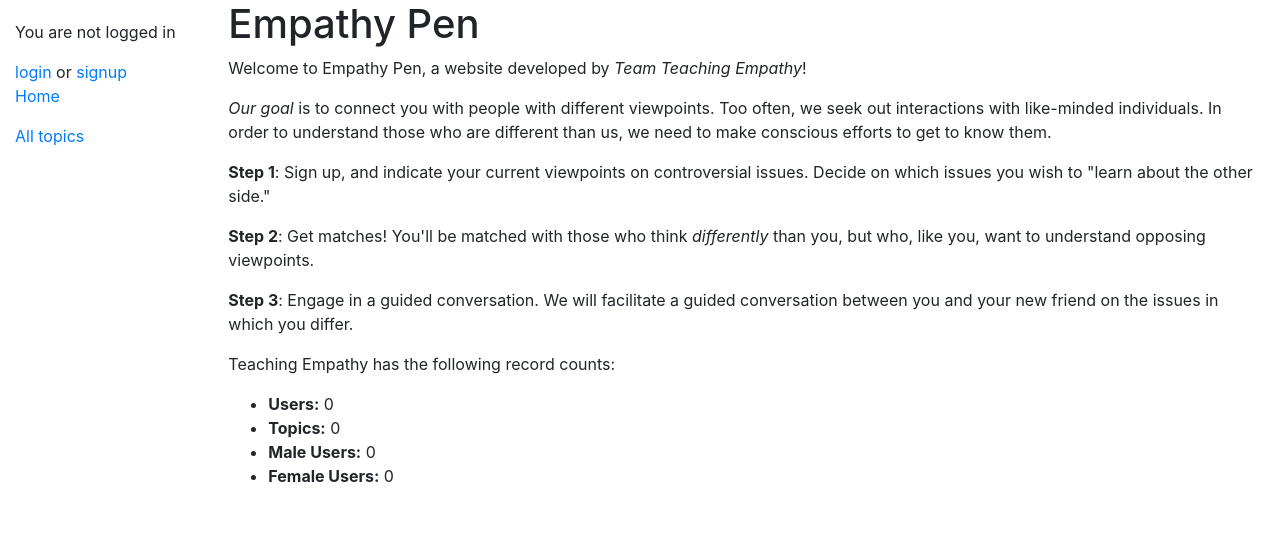
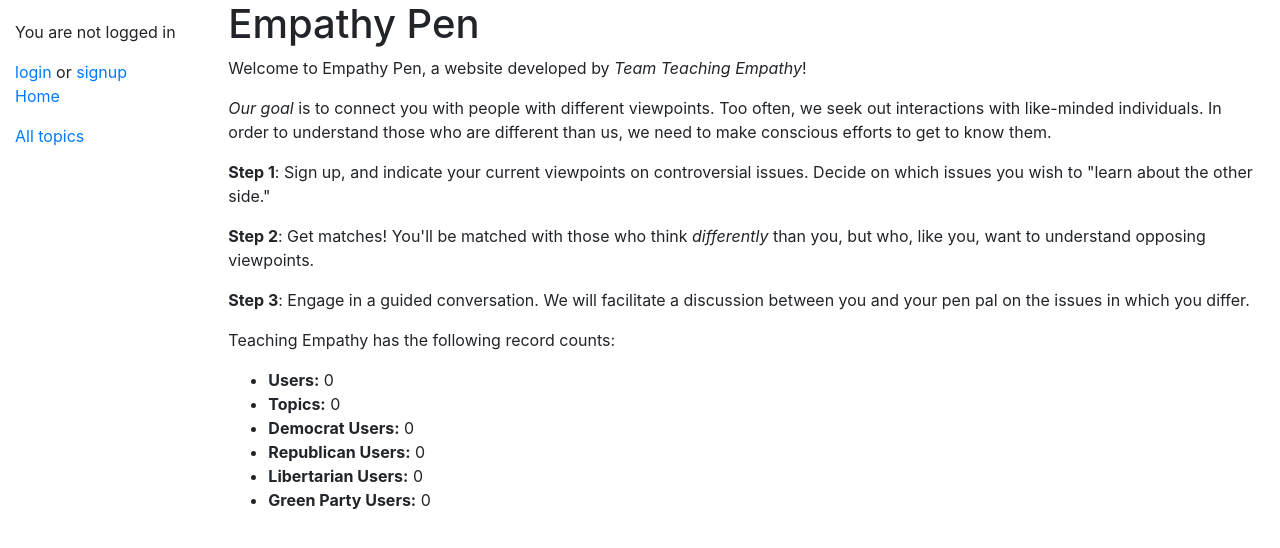
Before and after one commit to VincentLa/teaching-empathy, a Django app: page /pen_pal/ in a window 1280 px wide. Shown: the top 548 px of the page. Run offline with Django 3.2, Linux system fonts and the light colour scheme; data that the repository does not hold is empty; some libraries are stand-ins or nearby versions.

Commit message:
making final changes

```diff
--- a/teaching_empathy/pen_pal/models.py
+++ b/teaching_empathy/pen_pal/models.py
@@ -171,7 +171,8 @@ class Matches(models.Model):
     user1_skip = models.BooleanField()
     user2_skip = models.BooleanField()
     match_time = models.DateTimeField(auto_now_add=True)
-    seen = models.BooleanField()
+    seen1 = models.BooleanField()
+    seen2 = models.BooleanField()
 
     # Metadata
     class Meta:
--- a/teaching_empathy/pen_pal/templates/allconversations.html
+++ b/teaching_empathy/pen_pal/templates/allconversations.html
@@ -26,6 +26,7 @@
 
   <br>
 
+  {% if convos %}
   <table>
     <tr>
       <th>User</th>
@@ -42,6 +43,10 @@
     </tr>
                         {% endfor %}
   </table>
+  {% else %}
+  <p>No conversations.</p>
+  {% endif %}
+
 
   </body>
 {% endblock %}
--- a/teaching_empathy/pen_pal/templates/index.html
+++ b/teaching_empathy/pen_pal/templates/index.html
@@ -21,16 +21,17 @@
     want to understand opposing viewpoints.
   </p>
 
-  <p><b>Step 3</b>: Engage in a guided conversation. We will facilitate a guided conversation between you and your new
-    friend on the issues in which you differ.
+  <p><b>Step 3</b>: Engage in a guided conversation. We will facilitate a discussion between you and your pen pal on the issues in which you differ.
   </p>
 
   <p>Teaching Empathy has the following record counts:</p>
   <ul>
     <li><strong>Users:</strong> {{ num_users }}</li>
     <li><strong>Topics:</strong> {{ num_topics }}</li>
-    <li><strong>Male Users:</strong> {{ num_males }}</li>
-    <li><strong>Female Users:</strong> {{ num_females }}</li>
+    <li><strong>Democrat Users:</strong> {{ num_democrats }}</li>
+    <li><strong>Republican Users:</strong> {{ num_republicans }}</li>
+    <li><strong>Libertarian Users:</strong> {{ num_libertarian }}</li>
+    <li><strong>Green Party Users:</strong> {{ num_green }}</li>
   </ul>
 {% endblock %}
 
--- a/teaching_empathy/pen_pal/views.py
+++ b/teaching_empathy/pen_pal/views.py
@@ -10,7 +10,7 @@ from .forms import SignUpForm
 
 
 # Create your views here.
-from pen_pal.models import UserProfile, Topic, UserTopic, Matches, ConversationText, Question
+from pen_pal.models import UserProfile, Topic, UserTopic, Matches, ConversationText, Question, Reports
 from django.contrib.auth.models import User
 from pen_pal.forms import ProfileForm, ReportForm
 
@@ -29,14 +29,18 @@ def index(request):
     num_topics = Topic.objects.all().count()
 
     # Users by Gender (gender = 'Male')
-    num_males = UserProfile.objects.filter(gender='Male').count()
-    num_females = UserProfile.objects.filter(gender='Female').count()
+    num_republicans = UserProfile.objects.filter(political_status='Republican').count()
+    num_democrats = UserProfile.objects.filter(political_status='Democrat').count()
+    num_green = UserProfile.objects.filter(political_status='Green Party').count()
+    num_libertarian = UserProfile.objects.filter(political_status='Libertarian').count()
 
     context = {
         'num_users': num_users,
         'num_topics': num_topics,
-        'num_males': num_males,
-        'num_females': num_females,
+        'num_republicans': num_republicans,
+        'num_democrats': num_democrats,
+        'num_green': num_green,
+        'num_libertarian': num_libertarian
     }
 
     # Render the HTML template index.html with the data in the context variable
@@ -64,8 +68,6 @@ def SignUp(request):
             user_profile.political_status = form.cleaned_data.get('political_status')
             user_profile.save()
 
-            messages.success(request, 'You have successfully created a new profile!')
-
             return redirect('/pen_pal/profile')
     else:
         form = SignUpForm()
@@ -90,12 +92,14 @@ def topics(request):
 def notifications(request):
     """View function for Notifications page of site."""
 
-    allmatches = Matches.objects.filter(user1_id = request.user) | Matches.objects.filter(user2_id = request.user)
-
-    allmatches_unseen = allmatches.filter(seen = False)
+    allmatches1 = Matches.objects.filter(user1_id = request.user)
+    allmatches2 = Matches.objects.filter(user2_id = request.user)
+    allmatches = allmatches1 | allmatches2
+    allmatches_unseen = Matches.objects.filter(user1_id=request.user, seen1=False) | Matches.objects.filter(
+        user2_id=request.user, seen2=False)
 
     match_list = allmatches_unseen.values_list('user1_id', 'user2_id', 'match_time', 'id')
-    userid_list = [_get_username_from_userid(x[0]) if x[0] != request.user
+    userid_list = [_get_username_from_userid(x[0]) if x[0] != request.user.id
                    else _get_username_from_userid(x[1]) for x in match_list]
     match_times = [x[2] for x in match_list]
     match_ids = [x[3] for x in match_list]
@@ -108,7 +112,7 @@ def notifications(request):
     } for x in match_zip]
 
     allconvos = ConversationText.objects.exclude(user_id = request.user).filter(seen = False,
-                                                                       match_id__in = allmatches.values_list('id'))
+                                                                                match_id__in = allmatches.values_list('id'))
 
     convolist = allconvos.values_list('user_id', 'convo_time', 'match_id')
     convo_dicts = [{
@@ -125,7 +129,8 @@ def notifications(request):
         'notification_dicts': notification_dicts
     }
 
-    allmatches.update(seen = True)
+    allmatches1.update(seen1 = True)
+    allmatches2.update(seen2 = True)
     allconvos.update(seen = True)
 
     _ = _update_notifications(request)
@@ -175,28 +180,33 @@ def profile(request):
             user_ranks = _get_user_ranks(request.user.id)
 
             # iterate through all users to find opposite views
-            matched_topics = []
             final_match = None
 
             # going through each user, from least to most matches
             for user in user_ranks:
+                matched_topics = []
 
-                # going through each topic
-                for topic_id, var_names in topic_dict.items():
-                    views = UserTopic.objects.filter(user_id=user,
-                                                    topic_id=topic_id)[0]
-                    if views.interest_other_side == False:
-                        continue
-                    topic_view_user = form.cleaned_data[var_names[0]]
-                    topic_view_match = views.view
-                    topic_view = (topic_view_user + topic_view_match).lower()
-                    if 'liberal' in topic_view and 'conservative' in topic_view:
-                        matched_topics.append(topic_id)
+                if not Matches.objects.filter(user1_id = user,
+                                         user2_id = request.user) | \
+                    Matches.objects.filter(user1_id = request.user,
+                                          user2_id = user):
 
-                # if there's any matched topic, then break and create a match
-                if matched_topics:
-                    final_match = user
-                    break
+                    # going through each topic
+                    for topic_id, var_names in topic_dict.items():
+                        views = UserTopic.objects.filter(user_id=user,
+                                                        topic_id=topic_id)[0]
+                        if views.interest_other_side == False or form.cleaned_data[var_names[1]] == False:
+                            continue
+                        topic_view_user = form.cleaned_data[var_names[0]]
+                        topic_view_match = views.view
+                        topic_view = (topic_view_user + topic_view_match).lower()
+                        if 'liberal' in topic_view and 'conservative' in topic_view:
+                            matched_topics.append(topic_id)
+
+                    # if there's any matched topic, then break and create a match
+                    if matched_topics:
+                        final_match = user
+                        break
 
             # save new match
             if final_match is not None:
@@ -208,7 +218,8 @@ def profile(request):
                     new_match.topic2_id = Topic.objects.get(id=matched_topics[1])
                 if len(matched_topics) > 2:
                     new_match.topic3_id = Topic.objects.get(id=matched_topics[2])
-                new_match.seen = False
+                new_match.seen1 = False
+                new_match.seen2 = False
                 new_match.question_idx = 0
                 new_match.user1_skip = False
                 new_match.user2_skip = False
@@ -321,10 +332,12 @@ def conversation(request, pk):
 
             # if you haven't answered the question yet
             if not ConversationText.objects.filter(user_id = request.user,
+                                                    match_id = pk,
                                                question_id = curr_question_id):
                 new_convo.question_id = curr_question_id
 
                 if ConversationText.objects.filter(user_id=user_match,
+                                                    match_id = pk,
                                                    question_id=curr_question_id):
                     curr_match.question_idx += 1
                     curr_match.save()
@@ -343,11 +356,12 @@ def conversation(request, pk):
 
     # request to show current text
     else:
-        conversation_texts = ConversationText.objects.filter(match_id = curr_match).values_list('user_id', 'response', 'convo_time')
+        conversation_texts = ConversationText.objects.filter(match_id = curr_match).values_list('user_id', 'id', 'response', 'convo_time')
         convo_texts_dicts = [{'user': _get_username_from_userid(x),
+                              'show_report': True if x != request.user.id else False,
+                              'message_id': t,
                              'message_text': y,
-                              'message_time': z} for x,y,z in sorted(conversation_texts, key = lambda x: x[2])]
-
+                              'message_time': z} for x,t,y,z in sorted(conversation_texts, key = lambda x: x[3])]
         convo_guide = ''
         if convo_phase in [1,2,3]:
             convo_phase = 'discussion on {}'.format(topic)
@@ -355,9 +369,7 @@ def conversation(request, pk):
                 convo_guide = 'Guided Question: ' + str(all_questions[curr_match.question_idx])
             else:
                 convo_guide = 'You have finished the guided questions! Now you can debate freely about the topic.'
-        elif convo_phase == -1:
-            convo_phase = 'No Messages'
-        elif convo_phase == 0:
+        elif convo_phase in [0, -1]:
             convo_phase = 'Icebreaker Phase'
         else:
             convo_phase = 'Free Chat Phase'
@@ -386,7 +398,14 @@ def end_phase(request, pk):
     ) or (request.user == curr_match.user2_id and curr_match.user1_skip == True):
         curr_match.user2_skip = False
         curr_match.user1_skip = False
-        curr_match.conversation_phase += 1
+
+        if curr_match.conversation_phase <= 0:
+            curr_match.conversation_phase = 1
+        elif (curr_match.conversation_phase == 1 and curr_match.topic2_id is not None) or \
+                (curr_match.conversation_phase == 2 and curr_match.topic3_id is not None):
+            curr_match.conversation_phase += 1
+        else:
+            curr_match.conversation_phase = 4
     else:
         if request.user == curr_match.user1_id:
             curr_match.user1_skip = True
@@ -398,13 +417,39 @@ def end_phase(request, pk):
 
 
 def report(request, pk):
-    form = ReportForm()
-    curr_comment = ConversationText.objects.filter(id = pk)[0].response
 
-    context = {
-        'form': form,
-        'comment': curr_comment
-    }
+    # get matched topics
+    curr_match_id = ConversationText.objects.get(id = pk).match_id.id
+    curr_match = Matches.objects.filter(id = curr_match_id)[0]
+    users = [curr_match.user1_id, curr_match.user2_id]
+
+    # hacky way to restrict non-users from seeing private conversations
+    if request.user not in users:
+        return redirect('/')
+
+
+    if request.method == 'POST':
+        form = ReportForm(request.POST)
+        if form.is_valid():
+            report = Reports()
+            report.conversationtext_id = ConversationText.objects.get(id = pk)
+            report.user_id = User.objects.get(id = request.user.id)
+            report.why_report = form.cleaned_data['why_report']
+            report.save()
+
+        convo_id = ConversationText.objects.filter(id = pk)[0].match_id.id
+        messages.info(request,
+                      'Your report has been filed.')
+
+        return redirect('/pen_pal/conversation/{}'.format(convo_id))
+    else:
+        form = ReportForm()
+        curr_comment = ConversationText.objects.filter(id = pk)[0].response
+
+        context = {
+            'form': form,
+            'comment': curr_comment
+        }
     return render(request, 'report.html', context)
 
 
@@ -436,7 +481,7 @@ def _get_user_ranks(curr_user_id):
 def _update_notifications(request):
     if not request.user.is_anonymous:
         allmatches = Matches.objects.filter(user1_id=request.user) | Matches.objects.filter(user2_id=request.user)
-        allmatches_unseen = allmatches.filter(seen = False)
+        allmatches_unseen = Matches.objects.filter(user1_id=request.user, seen1 = False) | Matches.objects.filter(user2_id=request.user, seen2 = False)
 
         match_ids = allmatches.values_list('id')
         notification_count = allmatches_unseen.count() + \
```
Also changed, not shown: teaching_empathy/pen_pal/templates/conversation.html (+2 -5 lines).
